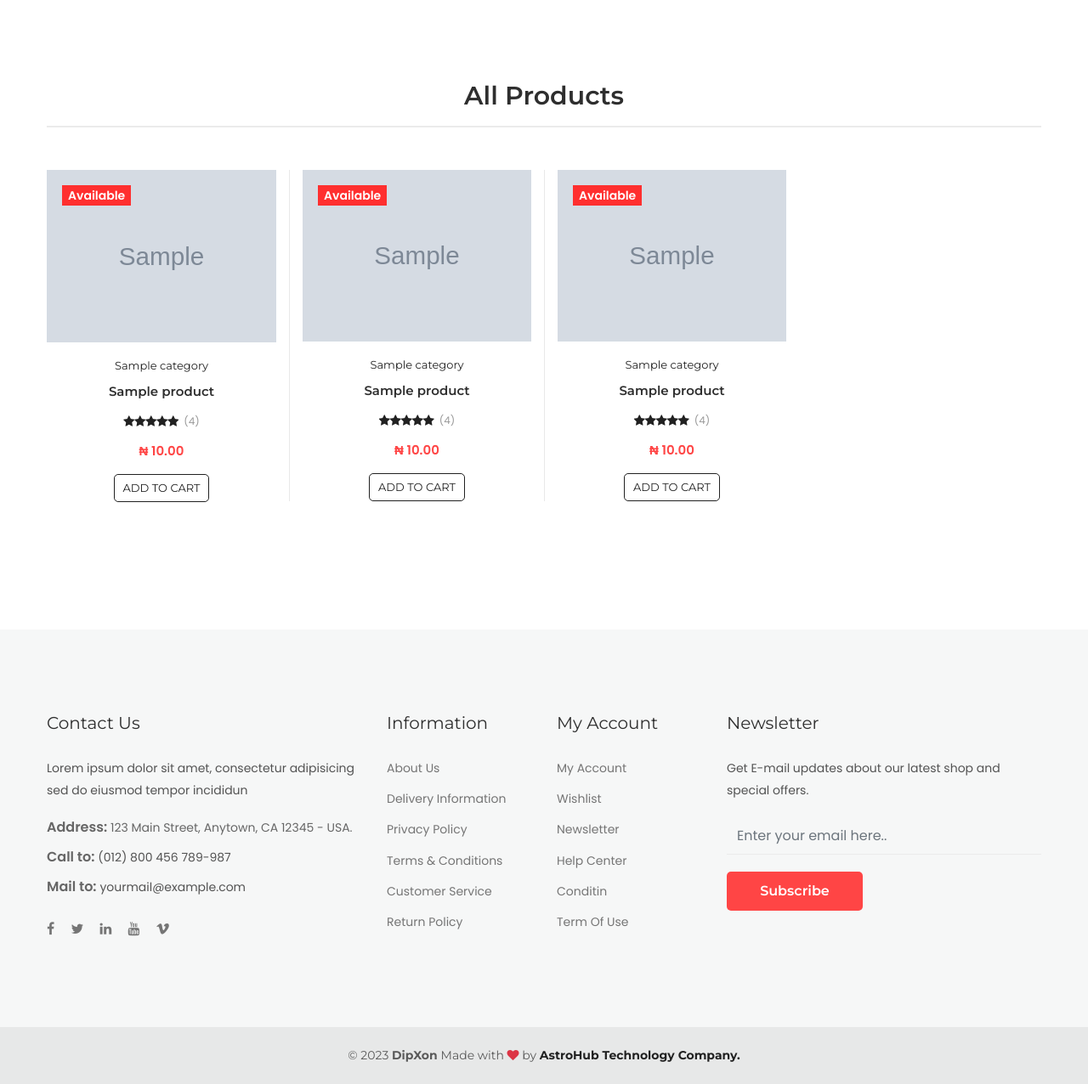
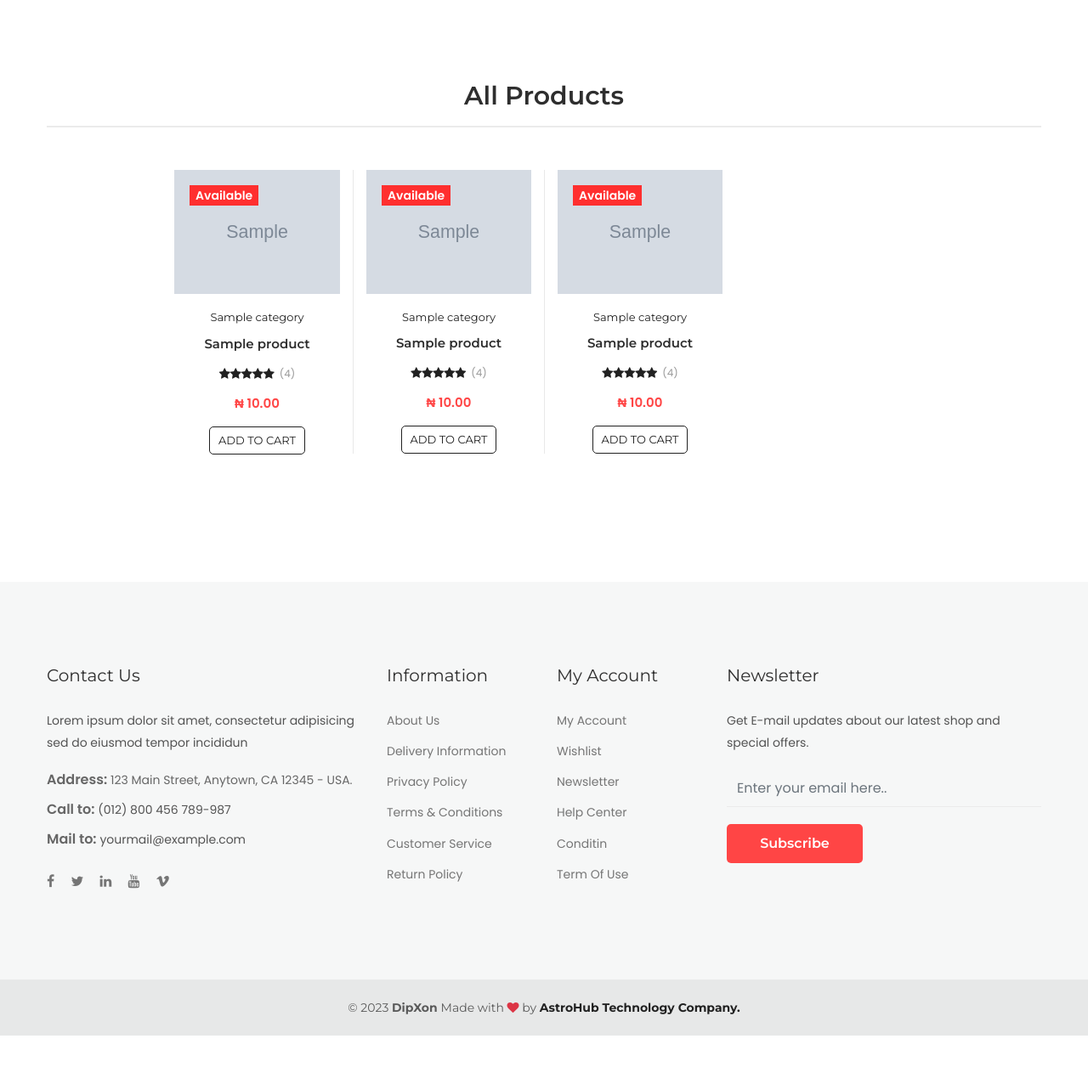
Before and after one commit to ibraheem82/dipxon-e-comm, a Django app: page / in a window 1280 px wide. Shown: the part 657-1933 px from the top of the page at 85% size. After the commit the page ends 1876 px from the top, so only its background shows below. Run offline with Django 4.2, Linux system fonts and the light colour scheme; tables that the repository leaves empty hold one stand-in row (values such as "Sample post"); grey boxes marked "Sample" are stand-in pictures; data that the repository does not hold is empty; some libraries are stand-ins or nearby versions.

Commit message:
fixed...

```diff
--- a/dipapp/templates/dipapp/home.html
+++ b/dipapp/templates/dipapp/home.html
@@ -98,18 +98,18 @@
                 <!-- Tab End -->
             </div>
             <!-- Section Title & Tab End -->
-
+<!-- Product Start -->
+{% for product in products %}
             <!-- Products Tab Start -->
             <div class="row">
-                <div class="col">
-                    <div class="tab-content position-relative">
+                <div class="col-lg-9 text-center mx-auto">
+                    <div class="tab-content position-relative ">
                         <div class="tab-pane fade show active"  id="tab-product-all">
                             <div class="product-carousel">
                                 <div class="swiper-container">
                                 <div class="swiper-wrapper">
 
-        <!-- Product Start -->
-        {% for product in products %}
+
 
         <div class="swiper-slide product-wrapper">
 
@@ -179,7 +179,7 @@
 
         </div>
 
-        {% endfor %}
+
 
 
                                 </div>
@@ -199,6 +199,7 @@
                 </div>
             </div>
             <!-- Products Tab End -->
+            {% endfor %}
         </div>
     </div>
     <!-- Product Section End -->
```
